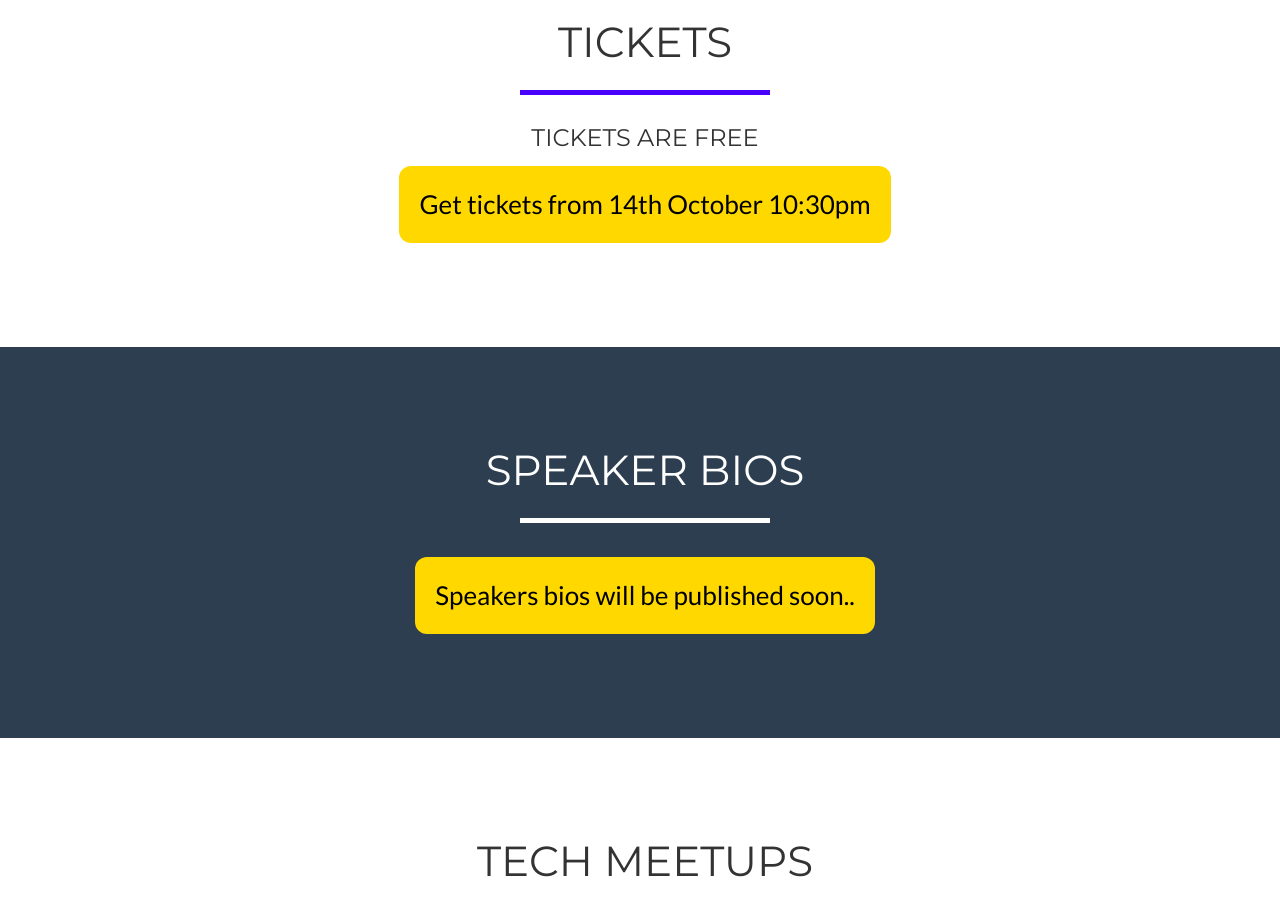
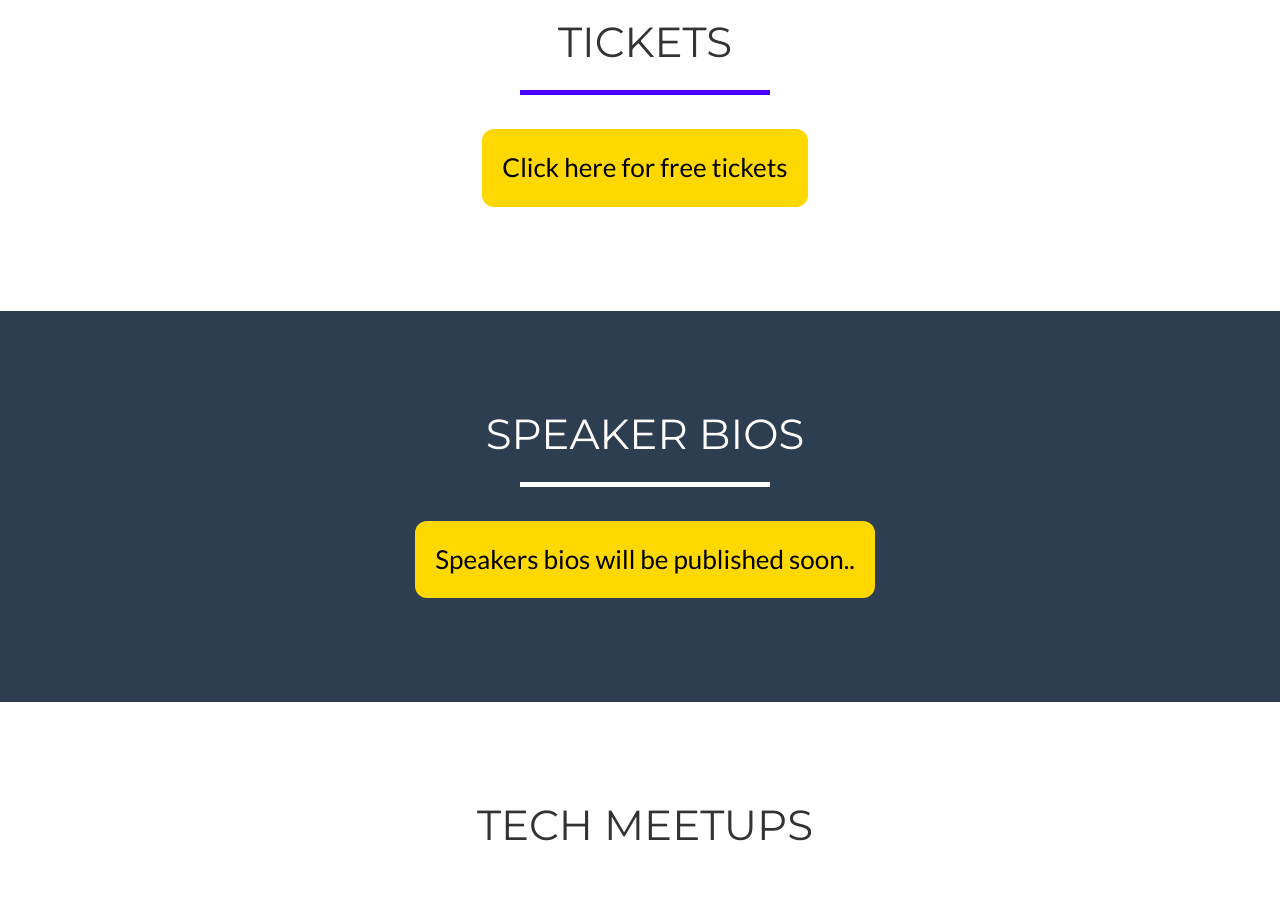
Before and after one commit to YorkTechFest/YorkTechFest.github.io, a plain HTML site: page index.html in a window 1280 px wide. Shown: the part 4820-5725 px from the top of the page. Drawn offline with nearby package versions, Linux system fonts and the light colour scheme.

Commit message:
Fix ticket link

```diff
--- a/index.html
+++ b/index.html
@@ -510,11 +510,9 @@
                 <div class="col-lg-12 text-center">
                     <h2>Tickets</h2>
                     <hr class="star-light">
-                    <h3>Tickets are free</h3>
-                        <a href="#">
-                            <button class="button1">Get tickets from 14th October 10:30pm</button>
-                        </a>
-                    </div>
+                    <a href="https://yorktechfest-2019.eventbrite.co.uk">
+                        <button class="button1">Click here for free tickets</button>
+                    </a>
                 </div>
             </div>
         </div>
```
